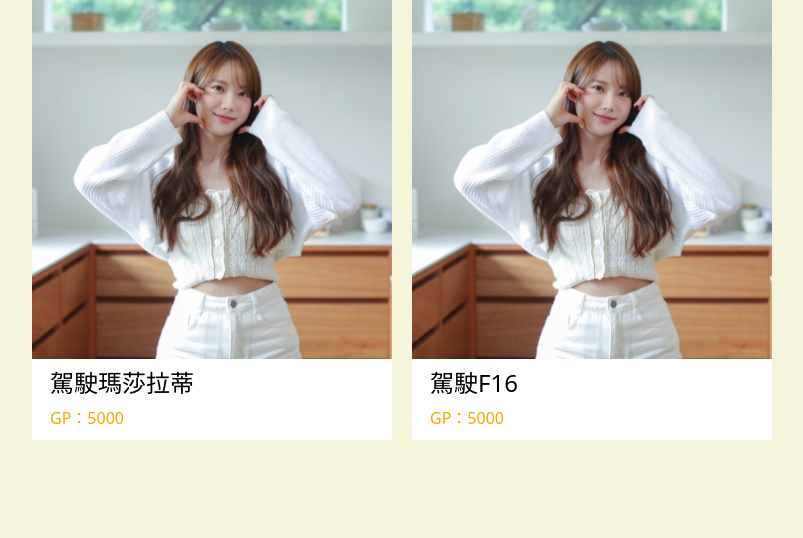
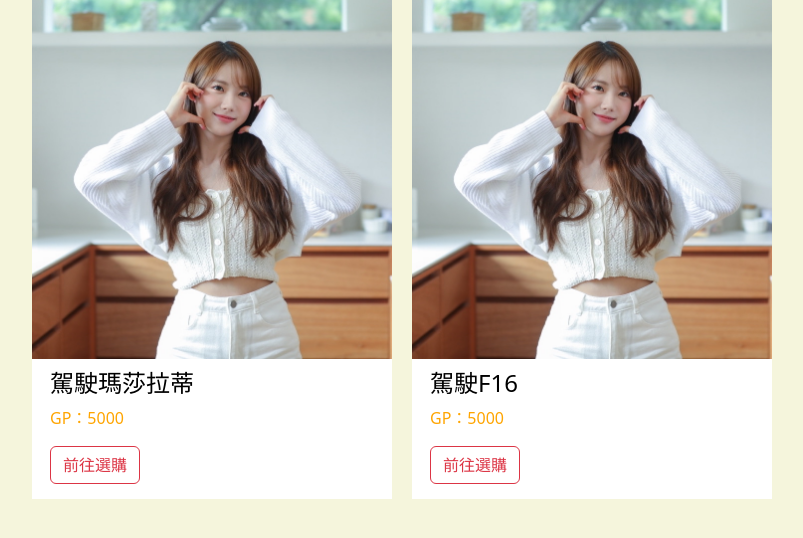
Before and after one commit to GaeunHome/SA, a Django app: template templates/Redemption.html in a window 1280 px wide. Shown: the part 167-705 px from the top of the page, without its empty margins (48-851 px from the left). Run offline with Django 4.2, Linux system fonts and the light colour scheme; the template is opened without the code that fills it: values that come from a table or form of the project are taken from there, others are empty; data comes from the database, SQL or seed files in the repository.

Commit message:
新增前往選購按鈕

```diff
--- a/static/css/service.css
+++ b/static/css/service.css
@@ -27,5 +27,7 @@ header{
 }
 .buy_content p{
     color: orange;
-    padding-bottom: 10px;
 }
+.buy_content .btn{
+    margin-bottom: 15px;
+}
--- a/templates/Redemption.html
+++ b/templates/Redemption.html
@@ -47,17 +47,18 @@
   <header>⛽️&ensp;行</header>
   <div class="container">
     <div class="row">
-      {% for productID in products %}
+      {% for info in products %}
       <div class="col-md-4">
-        <a href="">
+        <form>
           <div class="buyit">
             <img src="{% static 'img/Luda.jpeg' %}" class="img-fluid mx-auto d-block" alt="">
             <div class="buy_content">
-              <h4>{{ productID.productname }}</h4>
-              <p>GP：{{ productID.productpoint }}</p>
+              <h4>{{ info.productname }}</h4>
+              <p>GP：{{ info.productpoint }}</p>
+              <button class="btn btn-outline-danger" type="submit" name="go" value="{{info.productID}}">前往選購</button>
             </div>
           </div>
-        </a>
+        </form>
       </div>
       {% endfor %}
     </div>
```
